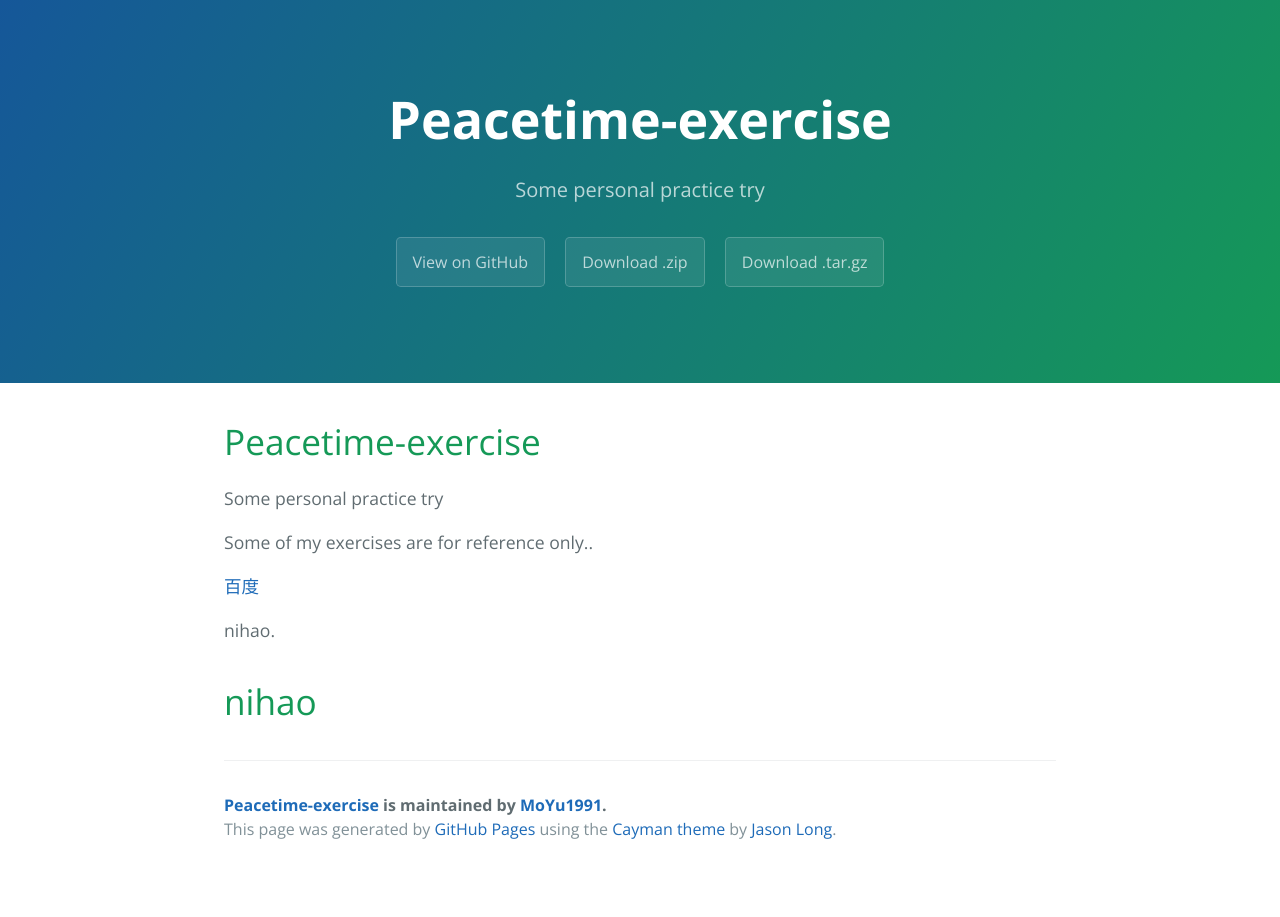
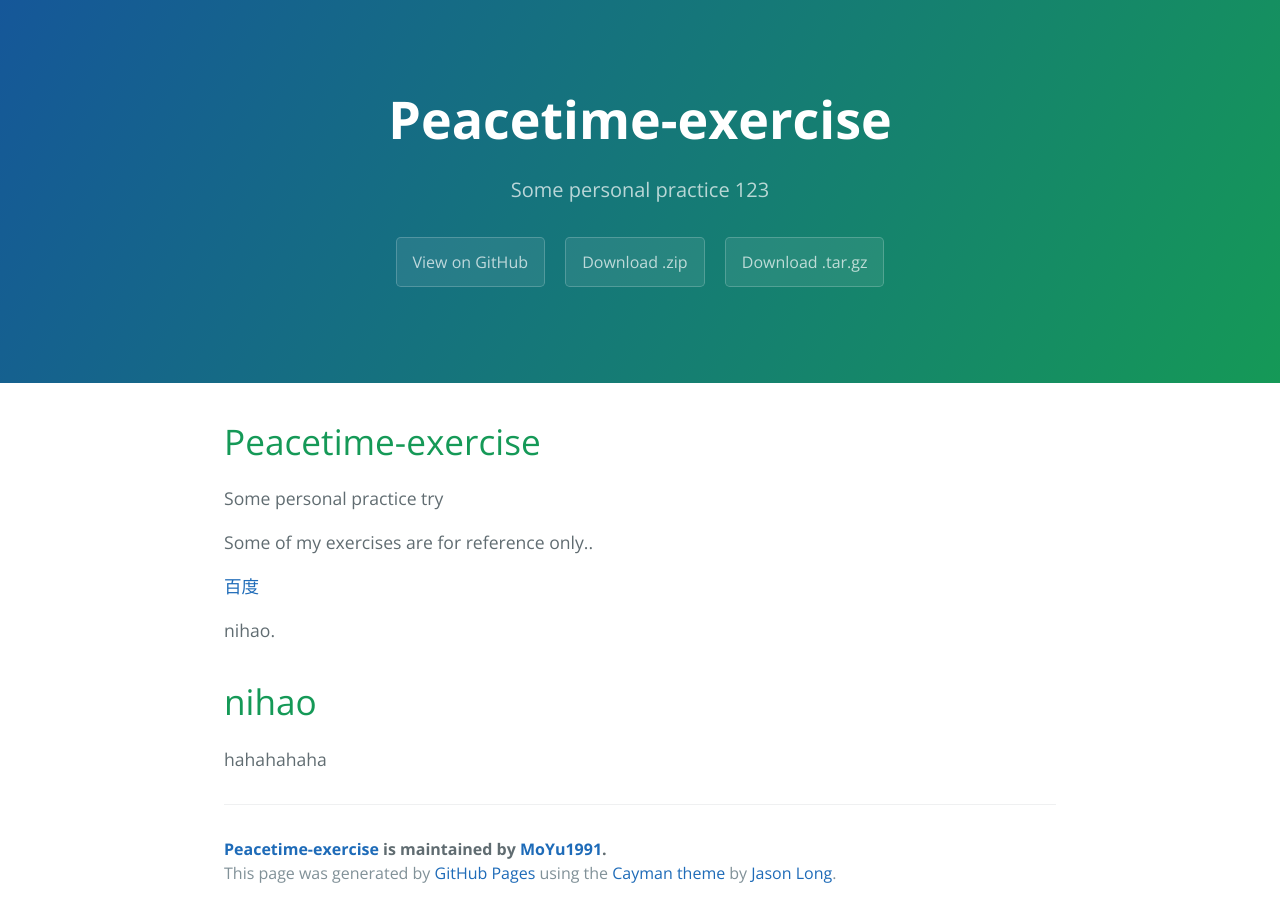
Before and after one commit to MoYu1991/Peacetime-exercise, a plain HTML site: page index.html in a window 1280 px wide. Before the commit the page ends 873 px from the top, so only its background shows below. Drawn offline with nearby package versions, Linux system fonts and the light colour scheme.

Commit message:
Create gh-pages branch via GitHub

```diff
--- a/index.html
+++ b/index.html
@@ -12,7 +12,7 @@
   <body>
     <section class="page-header">
       <h1 class="project-name">Peacetime-exercise</h1>
-      <h2 class="project-tagline">Some personal practice try</h2>
+      <h2 class="project-tagline">Some personal practice 123</h2>
       <a href="https://github.com/MoYu1991/Peacetime-exercise" class="btn">View on GitHub</a>
       <a href="https://github.com/MoYu1991/Peacetime-exercise/zipball/master" class="btn">Download .zip</a>
       <a href="https://github.com/MoYu1991/Peacetime-exercise/tarball/master" class="btn">Download .tar.gz</a>
@@ -33,6 +33,8 @@
 <h1>
 <a id="nihao" class="anchor" href="#nihao" aria-hidden="true"><span class="octicon octicon-link"></span></a>nihao</h1>
 
+<p>hahahahaha</p>
+
       <footer class="site-footer">
         <span class="site-footer-owner"><a href="https://github.com/MoYu1991/Peacetime-exercise">Peacetime-exercise</a> is maintained by <a href="https://github.com/MoYu1991">MoYu1991</a>.</span>
 
--- a/params.json
+++ b/params.json
@@ -1 +1 @@
-{"name":"Peacetime-exercise","tagline":"Some personal practice try","body":"# Peacetime-exercise\r\nSome personal practice try\r\n\r\nSome of my exercises are for reference only..\r\n\r\n<a href=\"www.baidu.com\">百度</a>\r\n\r\nnihao.\r\n#nihao\r\n","google":"","note":"Don't delete this file! It's used internally to help with page regeneration."}
+{"name":"Peacetime-exercise","tagline":"Some personal practice 123","body":"# Peacetime-exercise\r\nSome personal practice try\r\n\r\nSome of my exercises are for reference only..\r\n\r\n<a href=\"www.baidu.com\">百度</a>\r\n\r\nnihao.\r\n#nihao\r\nhahahahaha\r\n\r\n","google":"","note":"Don't delete this file! It's used internally to help with page regeneration."}
```
